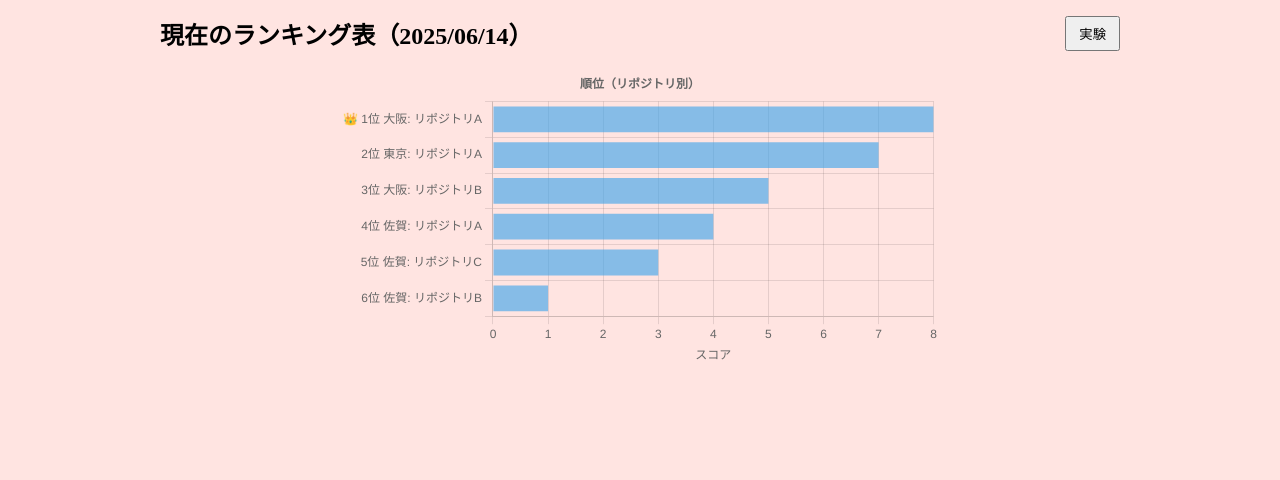
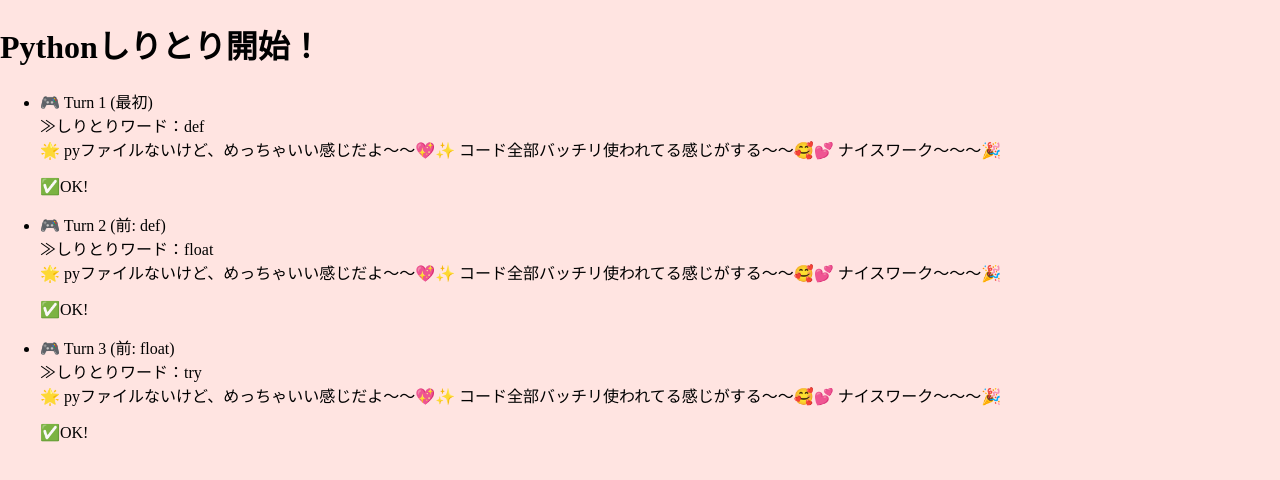
Before and after one commit to nishino-m/pytori, a Vue app in the folder pytori-view/: page /shiritori/1 in a window 1280 px wide. Shown: the top 480 px of the page. Built offline with nearby package versions, Linux system fonts and the light colour scheme.

Commit message:
しりとり画面

```diff
--- a/pytori-view/package.json
+++ b/pytori-view/package.json
@@ -9,7 +9,8 @@
     "preview": "vite preview"
   },
   "dependencies": {
-    "vue": "^3.5.13"
+    "vue": "^3.5.13",
+    "vue-router": "^4.5.1"
   },
   "devDependencies": {
     "@types/node": "^24.0.1",
--- a/pytori-view/src/App.vue
+++ b/pytori-view/src/App.vue
@@ -1,9 +1,7 @@
 <template>
-  <div id="app">
-    <Ranking />
-  </div>
+  <router-view />
 </template>
 
 <script setup lang="ts">
-import Ranking from './components/Ranking.vue'
+
 </script>
--- a/pytori-view/src/components/Ranking.vue
+++ b/pytori-view/src/components/Ranking.vue
@@ -11,20 +11,21 @@
 
 <script setup lang="ts">
 import { ref, computed } from 'vue'
+import { useRouter } from 'vue-router'
 import { Bar } from 'vue-chartjs'
 import type { ChartData, ChartOptions } from 'chart.js'
 import RankingHeader from './RankingHeader.vue'
 import { useRanking, type RankingItem } from '@/composables/useRanking'
 
+const router = useRouter()
+
 const items = ref<RankingItem[]>([
-  { team: '大阪', test: 'リポジトリA', score: 8 },
-  { team: '東京', test: 'リポジトリA', score: 7 },
-  { team: '大阪', test: 'リポジトリB', score: 5 },
-  { team: '佐賀', test: 'リポジトリA', score: 4 },
-  { team: '佐賀', test: 'リポジトリB', score: 1 },
-  { team: '佐賀', test: 'リポジトリC', score: 3 },
-
-
+  { id: 1, team: '大阪', test: 'リポジトリA', score: 8 },
+  { id: 2, team: '東京', test: 'リポジトリA', score: 7 },
+  { id: 3, team: '大阪', test: 'リポジトリB', score: 5 },
+  { id: 4, team: '佐賀', test: 'リポジトリA', score: 4 },
+  { id: 5, team: '佐賀', test: 'リポジトリB', score: 1 },
+  { id: 6, team: '佐賀', test: 'リポジトリC', score: 3 },
 ])
 
 const sortedItems = useRanking(items)
@@ -55,6 +56,12 @@
     legend: { display: false },
     title: { display: true, text: '順位（リポジトリ別）' },
   },
+  onClick: (_, elements) => {
+    if (!elements.length) return
+    const idx = elements[0].index
+    const item = sortedItems.value[idx]
+    router.push({ name: 'Shiritori', params: { id: item.id }} )
+  },
   scales: {
     x: { beginAtZero: true, title: { display: true, text: 'スコア' } },
     y: { title: { display: false } },
--- /dev/null
+++ b/pytori-view/src/components/Shiritori.vue
@@ -0,0 +1,137 @@
+<template>
+    <div class="shiritori-container">
+      <h1 class="title">Pythonしりとり開始！</h1>
+      <ul class="turn-list">
+        <li v-for="turn in turns" :key="turn.no" class="turn-item">
+          <div class="turn-label">
+            🎮 Turn {{ turn.no }}
+            <span v-if="turn.label" class="sub-label">({{ turn.label }})</span>
+          </div>
+          <span class="arrow">≫</span>
+          <span class="word">しりとりワード：{{ turn.word }}</span>
+          <div>
+            <span class="comment">{{ turn.comment }}</span>
+            <p class="status">✅OK!</p>
+          </div>
+        </li>
+      </ul>
+    </div>
+  </template>
+
+  <script setup lang="ts">
+  import { defineProps, computed } from 'vue'
+
+interface Situation {
+  id: number
+  num: number
+  word: string
+  status: boolean
+  comment: string
+}
+
+// ここにご提供の配列を置く
+const situationObj: Situation[] = [
+  { id: 1, num: 1, word: 'def',       status: true, comment: "🌟 pyファイルないけど、めっちゃいい感じだよ〜〜💖✨ コード全部バッチリ使われてる感じがする〜〜🥰💕 ナイスワーク〜〜〜🎉"},
+  { id: 1, num: 2, word: 'float',     status: true, comment: "🌟 pyファイルないけど、めっちゃいい感じだよ〜〜💖✨ コード全部バッチリ使われてる感じがする〜〜🥰💕 ナイスワーク〜〜〜🎉" },
+  { id: 1, num: 3, word: 'try',       status: true, comment: "🌟 pyファイルないけど、めっちゃいい感じだよ〜〜💖✨ コード全部バッチリ使われてる感じがする〜〜🥰💕 ナイスワーク〜〜〜🎉" },
+  { id: 2, num: 1, word: 'def',       status: true, comment: "🌟 pyファイルないけど、めっちゃいい感じだよ〜〜💖✨ コード全部バッチリ使われてる感じがする〜〜🥰💕 ナイスワーク〜〜〜🎉" },
+  { id: 3, num: 1, word: 'def',       status: true, comment: "🌟 pyファイルないけど、めっちゃいい感じだよ〜〜💖✨ コード全部バッチリ使われてる感じがする〜〜🥰💕 ナイスワーク〜〜〜🎉" },
+  { id: 4, num: 1, word: 'def',       status: true, comment: "🌟 pyファイルないけど、めっちゃいい感じだよ〜〜💖✨ コード全部バッチリ使われてる感じがする〜〜🥰💕 ナイスワーク〜〜〜🎉" },
+  { id: 5, num: 1, word: 'def',       status: true, comment: "🌟 pyファイルないけど、めっちゃいい感じだよ〜〜💖✨ コード全部バッチリ使われてる感じがする〜〜🥰💕 ナイスワーク〜〜〜🎉" },
+  { id: 5, num: 2, word: 'float',     status: true, comment: "🌟 pyファイルないけど、めっちゃいい感じだよ〜〜💖✨ コード全部バッチリ使われてる感じがする〜〜🥰💕 ナイスワーク〜〜〜🎉" },
+  { id: 6, num: 1, word: 'try',       status: true, comment: "🌟 pyファイルないけど、めっちゃいい感じだよ〜〜💖✨ コード全部バッチリ使われてる感じがする〜〜🥰💕 ナイスワーク〜〜〜🎉"},
+  { id: 6, num: 2, word: 'yield',     status: true, comment: "🌟 pyファイルないけど、めっちゃいい感じだよ〜〜💖✨ コード全部バッチリ使われてる感じがする〜〜🥰💕 ナイスワーク〜〜〜🎉" },
+  { id: 6, num: 3, word: 'del',       status: true, comment: "🌟 pyファイルないけど、めっちゃいい感じだよ〜〜💖✨ コード全部バッチリ使われてる感じがする〜〜🥰💕 ナイスワーク〜〜〜🎉" },
+  { id: 6, num: 4, word: 'logging',   status: true, comment: "🌟 pyファイルないけど、めっちゃいい感じだよ〜〜💖✨ コード全部バッチリ使われてる感じがする〜〜🥰💕 ナイスワーク〜〜〜🎉" },
+  { id: 6, num: 5, word: 'getpass',   status: true, comment: "🌟 pyファイルないけど、めっちゃいい感じだよ〜〜💖✨ コード全部バッチリ使われてる感じがする〜〜🥰💕 ナイスワーク〜〜〜🎉" },
+  { id: 6, num: 6, word: 'sys',       status: true, comment: "🌟 pyファイルないけど、めっちゃいい感じだよ〜〜💖✨ コード全部バッチリ使われてる感じがする〜〜🥰💕 ナイスワーク〜〜〜🎉" },
+  { id: 6, num: 7, word: 'subprocess',status: true, comment: "🌟 pyファイルないけど、めっちゃいい感じだよ〜〜💖✨ コード全部バッチリ使われてる感じがする〜〜🥰💕 ナイスワーク〜〜〜🎉" },
+  { id: 6, num: 8, word: 'statistics',status: true, comment: "🌟 pyファイルないけど、めっちゃいい感じだよ〜〜💖✨ コード全部バッチリ使われてる感じがする〜〜🥰💕 ナイスワーク〜〜〜🎉" },
+  { id: 6, num: 9, word: 'socket',    status: true, comment: "🌟 pyファイルないけど、めっちゃいい感じだよ〜〜💖✨ コード全部バッチリ使われてる感じがする〜〜🥰💕 ナイスワーク〜〜〜🎉" },
+  { id: 6, num:10, word: 'time',      status: true, comment: "🌟 pyファイルないけど、めっちゃいい感じだよ〜〜💖✨ コード全部バッチリ使われてる感じがする〜〜🥰💕 ナイスワーク〜〜〜🎉"},
+]
+
+const props = defineProps<{ id: string }>()
+const turnId = computed(() => Number(props.id))
+
+// id が一致・status=true のものだけを抽出し、num 昇順ソート
+const filtered = computed(() =>
+  situationObj
+    .filter((s) => s.id === turnId.value && s.status)
+    .sort((a, b) => a.num - b.num)
+)
+
+// いままでと同じ形 { no, label?, word } に変換
+const turns = computed(() =>
+  filtered.value.map((s, idx, arr) => ({
+    no: s.num,
+    label: idx === 0 ? '最初' : `前: ${arr[idx - 1].word}`,
+    word: s.word,
+    comment: s.comment
+  }))
+)
+</script>
+
+
+
+  <style scoped>
+  /*.shiritori-container {
+    max-width: 480px;
+    margin: 0 auto;
+    padding: 24px;
+    font-family: 'Segoe UI', sans-serif;
+    background: #fff;
+    border: 1px solid #ddd;
+    border-radius: 8px;
+  }
+
+  .title {
+    font-size: 1.25rem;
+    margin-bottom: 16px;
+  }
+
+  .turn-list {
+    list-style: none;
+    padding: 0;
+    margin: 0;
+  }
+
+  .turn-item {
+    display: flex;
+    align-items: center;
+    padding: 8px 0;
+    border-bottom: 1px solid #f0f0f0;
+  }
+
+  .turn-item:last-child {
+    border-bottom: none;
+  }
+
+  .turn-label {
+    flex-shrink: 0;
+    width: 130px;
+    font-weight: bold;
+  }
+
+  .sub-label {
+    font-weight: normal;
+    color: #666;
+  }
+
+  .arrow {
+    margin: 0 8px;
+    color: #999;
+  }
+
+  .word {
+    flex-grow: 1;
+    font-family: monospace;
+  }
+
+  .status {
+    flex-shrink: 0;
+    margin-left: 8px;
+    color: #2e7d32;
+    font-weight: bold;
+  }*/
+  </style>
--- a/pytori-view/src/composables/useRanking.ts
+++ b/pytori-view/src/composables/useRanking.ts
@@ -1,6 +1,7 @@
 import { computed, Ref } from 'vue'
 
 export interface RankingItem {
+  id: number
   team: string
   test: string
   score: number
--- a/pytori-view/src/main.ts
+++ b/pytori-view/src/main.ts
@@ -2,5 +2,6 @@
 import App from './App.vue'
 import './plugin/chart.ts'
 import '@/assets/main.css'
+import { router } from './router'
 
-createApp(App).mount('#app')
+createApp(App).use(router).mount('#app')
```
Also changed, not shown: pytori-view/src/router/index.ts (added, +13 -0 lines), 1 other file (tests, documents, lock files or other folders).
